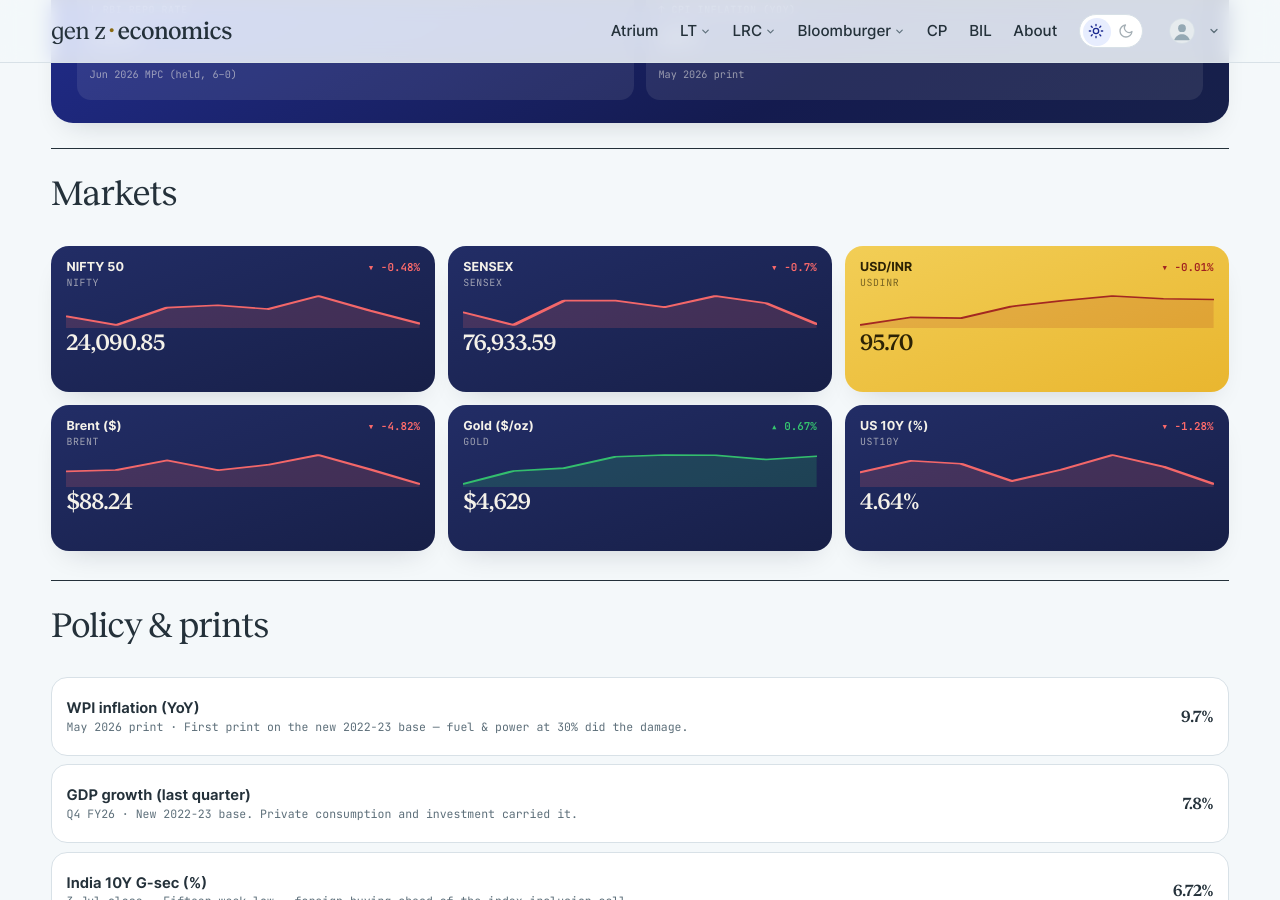
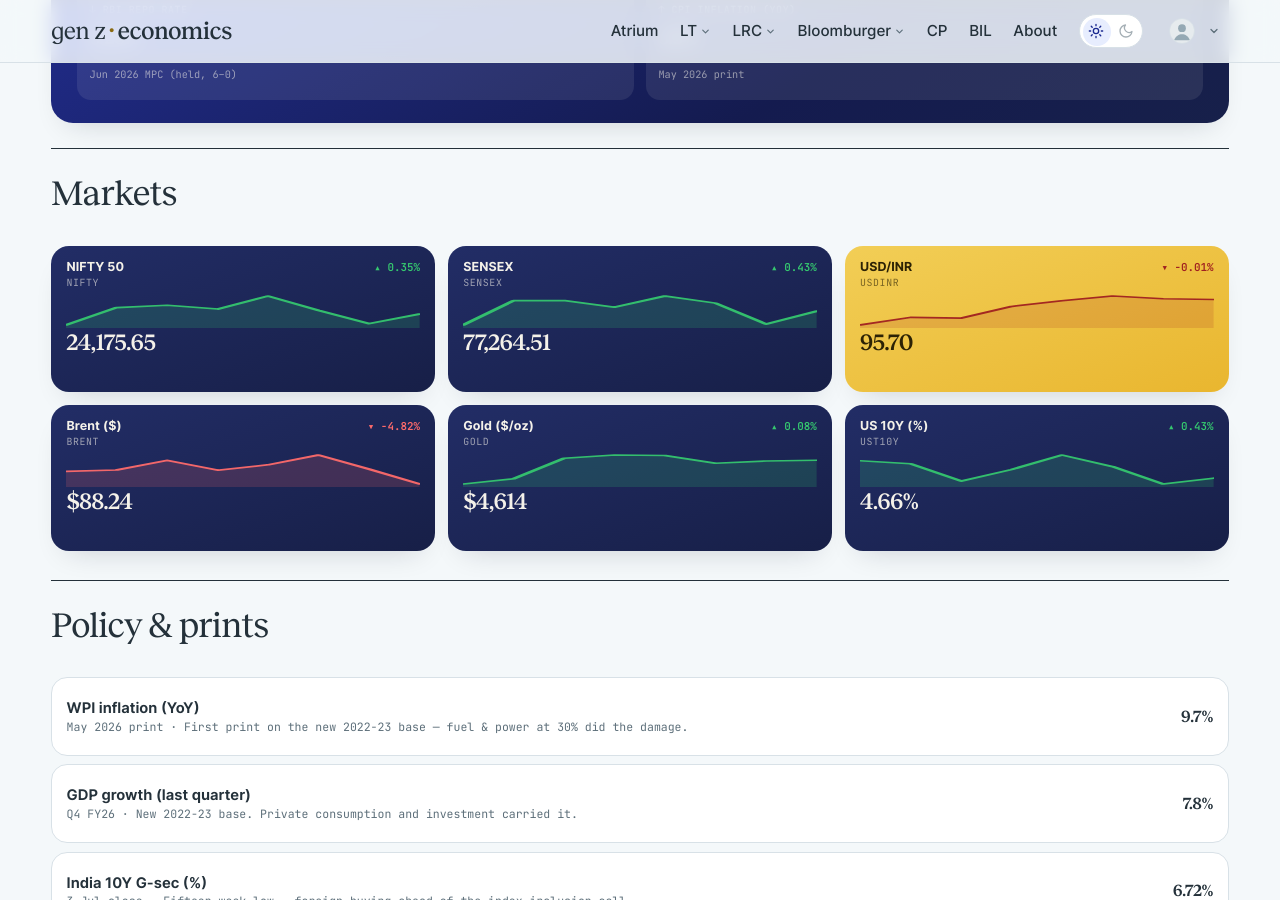
Before and after one commit to harsharya7021/genz-economics.com, a Jekyll site: the page built from macro-watch.html, in a window 1280 px wide and 900 px high, scrolled down 599 px. Built offline with Jekyll 4.4.1, drawn with Linux system fonts in a browser that asks for light colours; comment, search, counter and statistics services are not loaded.

Commit message:
data: morning market refresh

```diff
--- a/_data/macro.json
+++ b/_data/macro.json
@@ -1,34 +1,34 @@
 {
-  "as_of": "27 Aug 2026 close",
+  "as_of": "28 Aug 2026 close",
   "auto": {
     "nifty": {
       "label": "NIFTY 50",
-      "v": "24,090.85",
-      "chg": -0.48,
+      "v": "24,175.65",
+      "chg": 0.35,
       "spark": [
-        24154.9,
         24078.301,
         24231.85,
         24252.0,
         24219.051,
         24334.551,
         24207.75,
-        24090.85
+        24090.85,
+        24175.65
       ]
     },
     "sensex": {
       "label": "SENSEX",
-      "v": "76,933.59",
-      "chg": -0.7,
+      "v": "77,264.51",
+      "chg": 0.43,
       "spark": [
-        77235.461,
         76909.68,
         77537.719,
         77540.828,
         77369.109,
         77656.094,
         77472.938,
-        76933.594
+        76933.594,
+        77264.508
       ]
     },
     "usdinr": {
@@ -63,32 +63,32 @@
     },
     "gold": {
       "label": "Gold ($/oz)",
-      "v": "$4,629",
-      "chg": 0.67,
+      "v": "$4,614",
+      "chg": 0.08,
       "spark": [
-        4366.0,
         4489.4,
         4516.3,
         4624.1,
         4640.8,
         4638.1,
         4598.2,
-        4628.9
+        4609.7,
+        4613.6
       ]
     },
     "ust10y": {
       "label": "US 10Y (%)",
-      "v": "4.64%",
-      "chg": -1.28,
+      "v": "4.66%",
+      "chg": 0.43,
       "spark": [
-        4.68,
         4.72,
         4.71,
         4.65,
         4.69,
         4.74,
         4.7,
-        4.64
+        4.64,
+        4.66
       ]
     }
   },
--- a/_data/markets.yml
+++ b/_data/markets.yml
@@ -2,16 +2,15 @@
 # USD/INR) are refreshed each weekday morning by the market-data workflow;
 # the India 10Y G-Sec line is maintained by hand. Do not hand-edit the
 # live tickers — the job overwrites them.
-as_of: 27 Aug 2026
+as_of: 28 Aug 2026
 tickers:
 - symbol: NIFTY 50
   code: ^NSEI
-  value: 24,090.85
-  change: −116.90
-  pct: −0.48%
-  dir: down
+  value: 24,175.65
+  change: '+84.80'
+  pct: +0.35%
+  dir: up
   spark:
-  - 24154.9
   - 24078.301
   - 24231.85
   - 24252.0
@@ -19,14 +18,14 @@ tickers:
   - 24334.551
   - 24207.75
   - 24090.85
+  - 24175.65
 - symbol: SENSEX
   code: BSE
-  value: 76,933.59
-  change: −539.34
-  pct: −0.70%
-  dir: down
+  value: 77,264.51
+  change: '+330.91'
+  pct: +0.43%
+  dir: up
   spark:
-  - 77235.461
   - 76909.68
   - 77537.719
   - 77540.828
@@ -34,6 +33,7 @@ tickers:
   - 77656.094
   - 77472.938
   - 76933.594
+  - 77264.508
 - symbol: USD / INR
   code: FX
   value: '95.70'
```
